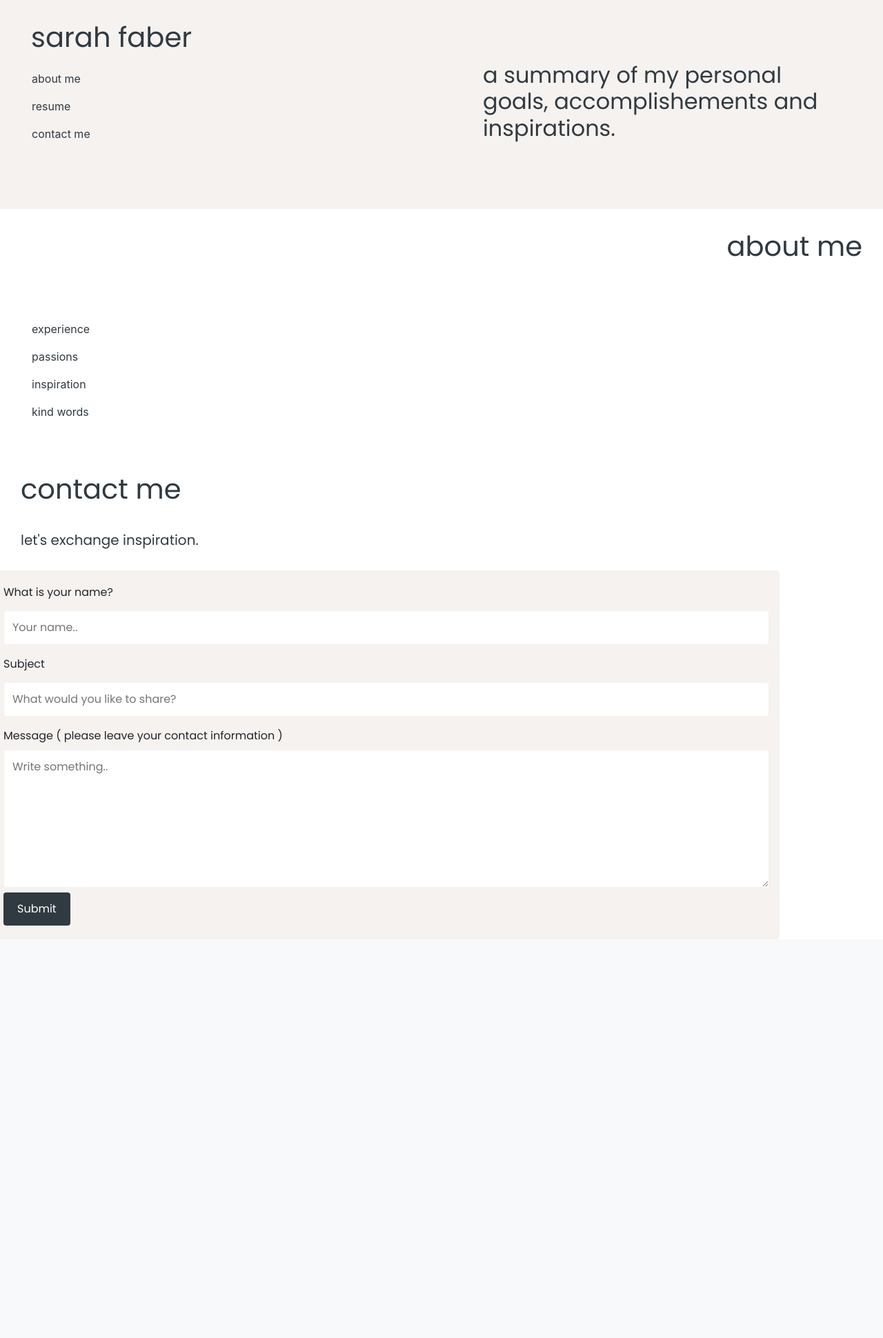
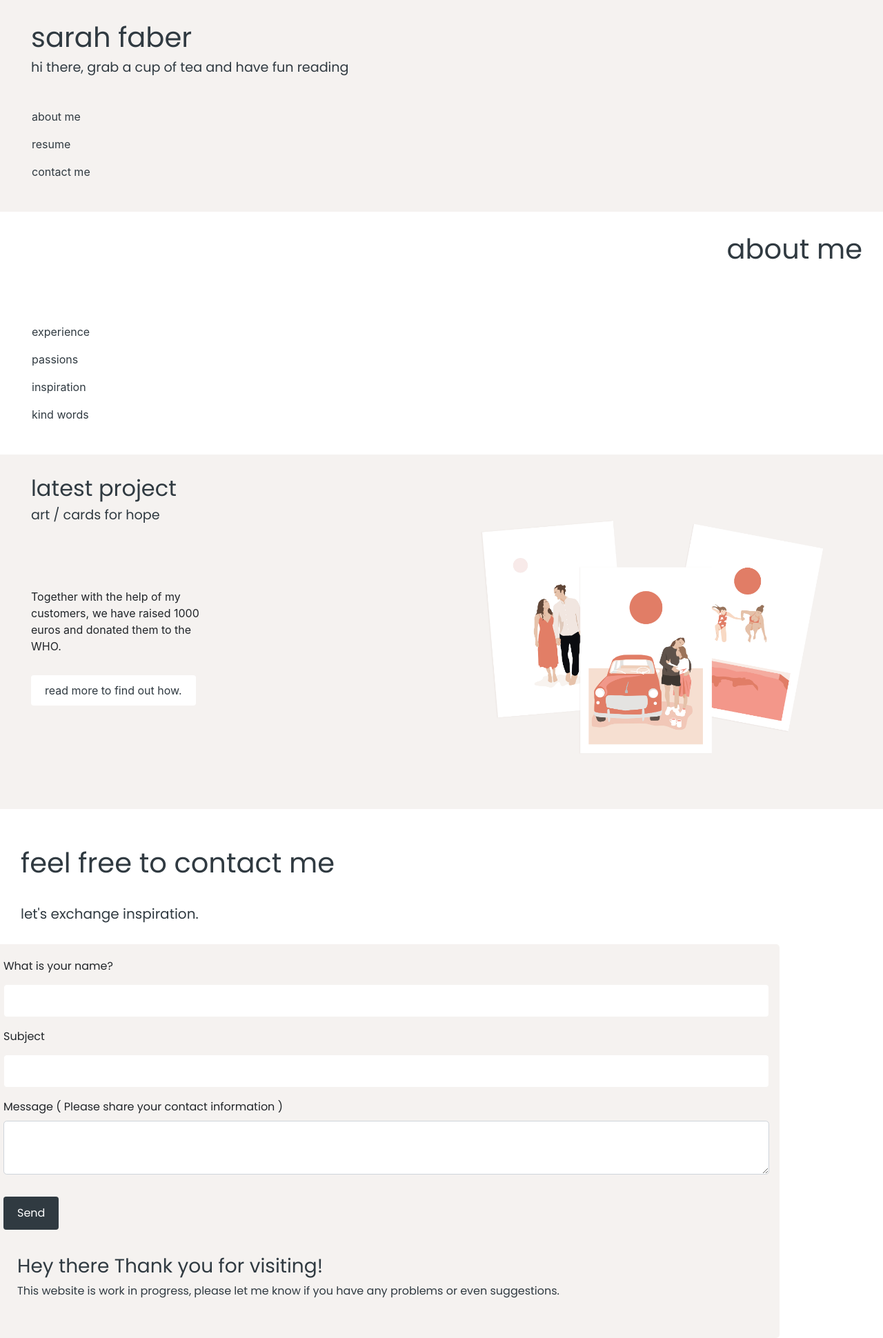
Before and after one commit to Sarah-Faber/personal-website-sarah, a Flask app: page / in a window 1280 px wide. Shown: the part 56-1996 px from the top of the page at 69% size. Before the commit the page ends 1398 px from the top, so only its background shows below. Run offline with Flask 2, Linux system fonts and the light colour scheme; some libraries are stand-ins or nearby versions.

Commit message:
last pushes before asking for Adam's feedback

```diff
--- a/basic/forms.py
+++ b/basic/forms.py
@@ -66,3 +66,9 @@ class WordsForm(FlaskForm):
     content = TextAreaField('Content', validators=[DataRequired()])
     picture = FileField('Feel free to upload a Profile Picture', validators=[FileAllowed(['jpg', 'png'])])
     submit = SubmitField('Post')
+
+class ContactForm(FlaskForm):
+    name = StringField('What is your name?', validators=[DataRequired()])
+    subject = StringField('Subject', validators=[DataRequired()])
+    message = TextAreaField('Message ( Please share your contact information )', validators=[DataRequired()])
+    submit = SubmitField('Send')
--- a/basic/routes.py
+++ b/basic/routes.py
@@ -3,14 +3,23 @@ import secrets
 from PIL import Image
 from flask import render_template, url_for, flash, redirect, request, abort
 from basic import app, db, bcrypt
-from basic.forms import RegistrationForm, LoginForm, UpdateAccountForm, PostForm, WordsForm
-from basic.models import User, Post, Words
+from basic.forms import RegistrationForm, LoginForm, UpdateAccountForm, PostForm, WordsForm, ContactForm
+from basic.models import User, Post, Words, Contact
 from flask_login import login_user, current_user, logout_user, login_required
 
 
-@app.route('/')
+@app.route('/', methods=['GET', 'POST'])
 def index():
-    return render_template('index.html')
+    form = ContactForm()
+    if form.validate_on_submit():
+        contacts = Contact(name=form.name.data, subject=form.subject.data, message=form.message.data)
+        db.session.add(contacts)
+        db.session.commit()
+        flash('You have successfully contacted me!', 'success')
+        return redirect(url_for('index'))
+    return render_template('index.html',
+                           form=form )
+
 
 @app.route('/experience')
 def experience():
@@ -52,15 +61,11 @@ def sharewords():
     return render_template('sharewords.html', title='Share my experience',
                            form=form, legend='Words')
 
+
 @app.route('/resume')
 def resume():
     return render_template('resume.html', title='resume')
 
-@app.route('/thankyou', methods= ['GET', 'POST'])
-def thankyou():
-    firstname = request.args.get('firstname')
-    subject = request.args.get('subject')
-    return render_template('thankyou.html', firstname=firstname, subject=subject, title='Thank you!')
 
 @app.errorhandler(404)
 def page_not_found(e):
--- a/basic/static/styles.css
+++ b/basic/static/styles.css
@@ -1,6 +1,21 @@
 h1 {
   font-family: "Poppins", sans-serif;
   color: #303a41;
+}
+
+.link {
+  color: #303a41;
+  padding: 12px 20px;
+  border: none;
+  border-radius: 4px;
+  cursor: pointer;
+  background-color: white;
+  text-decoration: none;
+}
+.link:hover {
+  color: #ffffff;
+  background-color: #8a8280;
+  text-decoration: none;
 }
 
 #top-titles {
@@ -18,9 +33,25 @@ h1 {
   overflow: hidden;
 }
 
+#paragraph {
+ padding: 15px;
+ width: 50%;
+}
+
+.nicetypo {
+  font-family: "Poppins";
+  font-size: larger;
+  color: #303a41;
+}
 
 .nav-link {
   color: #303a41;
+}
+
+.nav-link:hover {
+  color: #ffffff;
+  background-color: #8a8280;
+
 }
 
 
@@ -103,22 +134,12 @@ input[type="submit"]:hover {
   background-color: #5f788a;
 }
 
-.site-header .navbar-nav .nav-link {
-  color: #cbd5db;
-}
-
-.site-header .navbar-nav .nav-link:hover {
-  color: #ffffff;
-}
-
-.site-header .navbar-nav .nav-link.active {
-  font-weight: 500;
-}
-
 .content-section {
+  font-family: "Poppins", sans-serif;
+  font-size: large;
   background: #ffffff;
   padding: 10px 20px;
-  border: 1px solid #dddddd;
+  border: 1px solid #ffffff;
   border-radius: 3px;
   margin-bottom: 20px;
 }
@@ -148,10 +169,6 @@ a.article-title:hover {
   border-bottom: 1px solid #e3e3e3
 }
 
-.article-metadata a:hover {
-  color: #333;
-  text-decoration: none;
-}
 
 .article-svg {
   width: 25px;
@@ -169,3 +186,14 @@ a.article-title:hover {
 .account-heading {
   font-size: 2.5rem;
 }
+
+#formbg {
+  background-color: #f5f2f0 ;
+}
+
+footer {
+  display: block;
+  color: #303a41;
+  background-color: #f5f2f0;
+  padding: 20px;
+}
--- a/basic/templates/base.html
+++ b/basic/templates/base.html
@@ -6,6 +6,7 @@
   <link rel="stylesheet" href="https://stackpath.bootstrapcdn.com/bootstrap/4.4.1/css/bootstrap.min.css"
     integrity="sha384-Vkoo8x4CGsO3+Hhxv8T/Q5PaXtkKtu6ug5TOeNV6gBiFeWPGFN9MuhOf23Q9Ifjh" crossorigin="anonymous">
   <link href="https://fonts.googleapis.com/css?family=Poppins&display=swap" rel="stylesheet">
+  <link href="https://fonts.googleapis.com/css2?family=Bad+Script&display=swap" rel="stylesheet">
 
   <script src="https://code.jquery.com/jquery-3.4.1.slim.min.js" integrity="sha384-J6qa4849blE2+poT4WnyKhv5vZF5SrPo0iEjwBvKU7imGFAV0wwj1yYfoRSJoZ+n" crossorigin="anonymous"></script>
 <script src="https://cdn.jsdelivr.net/npm/popper.js@1.16.0/dist/umd/popper.min.js" integrity="sha384-Q6E9RHvbIyZFJoft+2mJbHaEWldlvI9IOYy5n3zV9zzTtmI3UksdQRVvoxMfooAo" crossorigin="anonymous"></script>
@@ -31,6 +32,8 @@
   </div>
 </nav>
 
+
+
 <!-- flash message with category true -->
 {% with messages = get_flashed_messages(with_categories=true)%}
   {% if messages %}
@@ -41,10 +44,23 @@
     {% endfor %}
   {% endif %}
 {% endwith %}
-{% block content %}{% endblock %}
 
 
 
+
+{% block content %}
+
+
+{% endblock %}
+
+<div>
+<footer>
+  <h3>Hey there Thank you for visiting!</h3>
+  <p>This website is work in progress, please let me know if you have any problems or even suggestions.</p>
+</footer>
+</div>
+
 </body>
 
+
 </html>
--- a/basic/templates/experience.html
+++ b/basic/templates/experience.html
@@ -19,7 +19,7 @@
       </nav>
     </div>
     <div id="hero-right">
-      <h2 class="onetext">open a window and get inspired.</h2>
+      <p class="onetext">open a window and get inspired. </p>
     </div>
   </div>
 
@@ -64,7 +64,7 @@
 {% endfor %}
 
   <div>
-    <h1 id="contact-me-title" class="onetext"> <a href="{{ url_for('index')}}"> let's get in contact.</a></h1>
+    <h1 id="contact-me-title"> <a class ="link" href="{{ url_for('index')}}"> let's get in contact.</a></h1>
   </div>
 
 {% endblock content %}
--- a/basic/templates/index.html
+++ b/basic/templates/index.html
@@ -4,6 +4,8 @@
   <div id="hero">
     <div id="hero-left">
       <h1 id="top-titles" class="onetext">sarah faber</h1>
+      <h2 id="top-titles" class="nicetypo"> hi there, grab a cup of tea and have fun reading</h2>
+      <br>
       <nav class="navbar">
 
         <!-- Links for Hero Section -->
@@ -25,8 +27,7 @@
 
 
     <div id="hero-right">
-      <h2 class="onetext">a summary of my personal goals, accomplishements and inspirations.</h2>
-     <!-- <img class="img-fluid" src="/static/images/personal-website-try-01.png" alt="two people doing yoga"> -->
+      <p class="onetext"></p>
     </div>
   </div>
 
@@ -56,21 +57,87 @@
     </nav>
   </div>
 
+  <div>
+  <div id="hero">
+    <div id="hero-left">
+      <h2 id="top-titles" class="onetext">latest project</h2> <h2 id="top-titles" class="nicetypo">art / cards for hope</h2>
+      <br>
+      <br>
+      <br>
+      <div id="paragraph">
+      <p> Together with the help of my customers,
+        we have raised 1000 euros and donated them to the WHO.</p>
+        <br>
+        <a class="link" href="{{url_for('passions')}}"> read more to find out how.</a>
+      </div>
+    </div>
+    <div id="hero">
+    <img class="img-fluid" src="/static/images/illustrations-pws.png" alt="postcards with illustrations">
+    </div>
+
+  </div>
+
+  <br>
+
   <div id="contact-me-anchor">
-    <h1 id="contact-me-title" class="onetext"> contact me</h1>
+    <h1 id="contact-me-title" class="onetext"> feel free to contact me</h1>
     <h2 id="contact-me-subtitle" class="onetext">let's exchange inspiration.</h2>
   </div>
 
   <br>
 
+
+
   <!-- Oiginal Code from https://www.w3schools.com/howto/howto_css_contact_form.asp - modified to my preferences -->
+
   <div class="container">
-    <form action="{{url_for('thankyou')}}" method="POST">
+    <form action="{{url_for('index')}}" method="POST">
+      {{ form.hidden_tag() }}
+        <fieldset class="form-group">
+            <div class="form-group" >
+                {{ form.name.label(class="form-control-label") }}
+                {% if form.name.errors %}
+                    {{ form.name(class="form-control form-control-lg is-invalid") }}
+                    <div class="invalid-feedback">
+                        {% for error in form.name.errors %}
+                            <span>{{ error }}</span>
+                        {% endfor %}
+                    </div>
+                {% else %}
+                    {{ form.name(class="form-control form-control-lg") }}
+                {% endif %}
+            </div>
+            <div class="form-group">
+                {{ form.subject.label(class="form-control-label") }}
+                {% if form.subject.errors %}
+                    {{ form.subject(class="form-control form-control-lg is-invalid") }}
+                    <div class="invalid-feedback">
+                        {% for error in form.subject.errors %}
+                            <span>{{ error }}</span>
+                        {% endfor %}
+                    </div>
+                {% else %}
+                    {{ form.subject(class="form-control form-control-lg") }}
+                {% endif %}
+            <div class="form-group">
+                {{ form.message.label(class="form-control-label") }}
+                {% if form.message.errors %}
+                    {{ form.message(class="form-control form-control-lg is-invalid") }}
+                    <div class="invalid-feedback">
+                        {% for error in form.message.errors %}
+                            <span>{{ error }}</span>
+                        {% endfor %}
+                    </div>
+                {% else %}
+                    {{ form.message(class="form-control form-control-lg") }}
+                {% endif %}
 
-      <label for="fname">What is your name?</label>
-      <input type="text" id="fname" name="firstname" placeholder="Your name..">
-
-      <label for="subject">Subject</label>
+        </fieldset>
+        <div class="form-group">
+            {{ form.submit(class="btn btn-outline-info") }}
+        </div>
+    </form>
+      <!-- <label for="subject">Subject</label>
       <input type="text" name="subject" placeholder="What would you like to share?"></input>
 
       <label for="subject">Message ( please leave your contact information )</label>
@@ -79,7 +146,7 @@
       <input type="submit" value="Submit">
 
     </form>
-  </div>
+  </div> -->
 
 
 
--- a/basic/templates/resume.html
+++ b/basic/templates/resume.html
@@ -7,8 +7,8 @@
       <nav class="navbar"> </nav>
     </div>
     <div id="hero-right">
-      <h2 class="onetext"> let me know if you have any suggestions for improvement</h2>
-      <a href="static/images/Sarah_cv.pdf">view here.</a>
+      <p class="onetext"> I needed another canvas to reflect upon my goals, inspirations and accomplishements. Hence this website.   </p>
+      <a class="link" href="static/images/Sarah_cv.pdf">view resume here.</a>
     </div>
   </div>
 
--- a/basic/templates/sharewords.html
+++ b/basic/templates/sharewords.html
@@ -2,7 +2,7 @@
 
   {% block content %}
 
-  <div class="content-section">
+  <div class="content-section" id="formbg">
     <form method="POST" action="">
         {{ form.hidden_tag() }}
         <fieldset class="form-group">
```
Also changed, not shown: basic/models.py (+8 -1 lines), basic/templates/Passions-page.html (+1 -23 lines), basic/templates/kindwords.html (+4 -4 lines), basic/templates/thankyou.html (deleted, +0 -9 lines), basic/site.db, basic/static/images/illustrations-pws.png (added), 1 other file.
